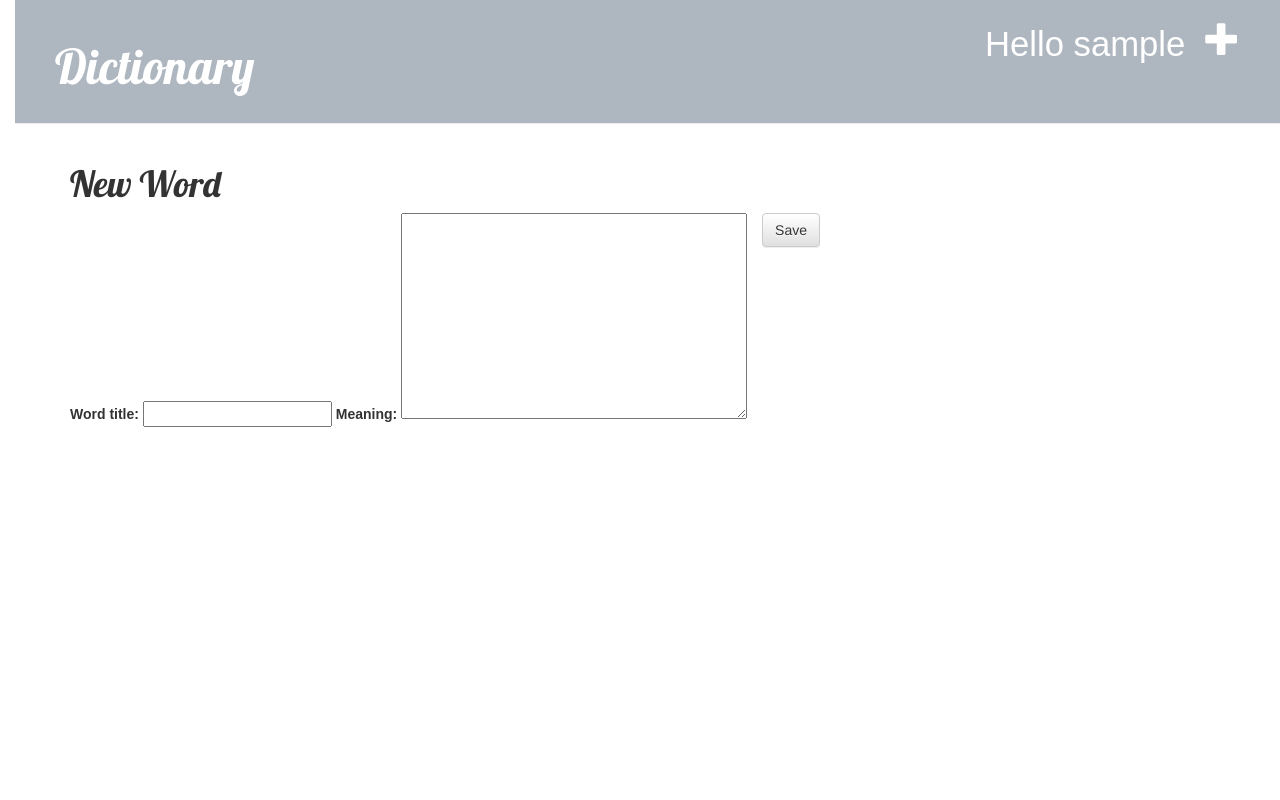
After one commit to sharique-ansari/Django_dictionary, a Django app: a page that uses dostdict/templates/dostdict/base.html in a window 1280 px wide. The commit adds this page. Run offline with Django 3.2, Linux system fonts and the light colour scheme; the visitor is signed in with stand-in values (Sample User, id 1); some libraries are stand-ins or nearby versions.

Commit message:
add/remove words with secure mode

```diff
--- /dev/null
+++ b/dostdict/forms.py
@@ -0,0 +1,9 @@
+from django import forms
+from .models import Word
+
+
+class WordForm(forms.ModelForm):
+
+    class Meta:
+        model = Word
+        fields = ('word_title', 'meaning',)
--- /dev/null
+++ b/dostdict/static/css/blog.css
@@ -0,0 +1,61 @@
+h1 a {
+    color: #2E86C1;
+    font-family: 'Lobster';
+
+}
+body {
+    padding-left: 15px;
+}
+.page-header {
+    background-color: #AEB6BF;
+    margin-top: 0;
+    padding: 20px 20px 20px 40px;
+}
+
+.page-header h1, .page-header h1 a, .page-header h1 a:visited, .page-header h1 a:active {
+    color: #ffffff;
+    font-size: 36pt;
+    text-decoration: none;
+}
+
+.content {
+    margin-left: 40px;
+}
+
+h1, h2, h3, h4 {
+    font-family: 'Lobster', cursive;
+}
+
+.date {
+    color: #828282;
+}
+
+.save {
+    float: right;
+}
+
+.post-form textarea, .post-form input {
+    width: 100%;
+}
+
+.top-menu, .top-menu:hover, .top-menu:visited {
+    color: #ffffff;
+    float: right;
+    font-size: 26pt;
+    margin-right: 20px;
+}
+
+.post {
+    margin-bottom: 70px;
+}
+
+.post h1 a, .post h1 a:visited {
+    color: #000000;
+}
+.comment {
+    margin: 20px 0px 20px 20px;
+}
+p {
+    font-family: Arial;
+    display: inline;
+}
--- /dev/null
+++ b/dostdict/templates/dostdict/add_word.html
@@ -0,0 +1,9 @@
+{% extends 'dostdict/base.html' %}
+
+{% block content %}
+    <h1>New Word</h1>
+    <form method="POST" class="word-form">{% csrf_token %}
+        {{ form.as_p }}
+        <button type="submit" class="save btn btn-default">Save</button>
+    </form>
+{% endblock %}
--- /dev/null
+++ b/dostdict/templates/dostdict/base.html
@@ -0,0 +1,28 @@
+{% load staticfiles %}
+<html>
+    <head>
+        <title>Dictionary</title>
+        <link rel="icon" href="http://icons.iconarchive.com/icons/fasticon/beach/128/shark-icon.png" sizes="16x16" type="image/png">
+        <link rel="stylesheet" href="//maxcdn.bootstrapcdn.com/bootstrap/3.2.0/css/bootstrap.min.css">
+        <link rel="stylesheet" href="//maxcdn.bootstrapcdn.com/bootstrap/3.2.0/css/bootstrap-theme.min.css">
+        <link href='//fonts.googleapis.com/css?family=Lobster&subset=latin,latin-ext' rel='stylesheet' type='text/css'>
+        <link rel="stylesheet" href="{% static 'css/blog.css' %}">
+    </head>
+    <body>
+        <div class="page-header">
+            {% if user.is_authenticated %}
+                <a href="{% url 'add_word' %}" class="top-menu"><span class="glyphicon glyphicon-plus"></span></a>
+                <p class="top-menu">Hello {{ user.username }}</p>
+            {% endif %}
+            <h1><a href="/">Dictionary</a></h1>
+        </div>
+        <div class="content container">
+            <div class="row">
+                <div class="col-md-8">
+                {% block content %}
+                {% endblock %}
+                </div>
+            </div>
+        </div>
+    </body>
+</html>
--- a/dostdict/urls.py
+++ b/dostdict/urls.py
@@ -1,7 +1,15 @@
 from django.conf.urls import url
+
 from . import views
 
 
 urlpatterns = [
     url(r'^$', views.word_list, name='word_list'),
+    url(r'^startswith/(?P<pk>[a-zA-Z]+)/$', views.starts_with, name='starting_with'),
+    url(r'^word/detail/(?P<pk>\d+)/$',views.word_detail, name='word_detail'),
+    url(r'^addword/new/$',views.add_word,name='add_word'),
+    url(r'^startswith/list/(?P<pk>[a-zA-Z]+)/$',views.all_startswith,name='all_startswith'),
+    url(r'^word/(?P<pk>\d+)/edit/$',views.word_edit,name='word_edit'),
+    url(r'^word/(?P<pk>\d+)/delete/$',views.word_delete,name='word_delete')
+
 ]
--- a/dostdict/views.py
+++ b/dostdict/views.py
@@ -1,6 +1,68 @@
-from django.shortcuts import render
+from .models import Word
+from django.shortcuts import render, get_object_or_404
+from django.shortcuts import redirect
+from django.contrib.auth.decorators import login_required
+from .forms import WordForm
 
 
 def word_list(request):
     return render(request,'dostdict/word_list.html')
+
+
+def starts_with(request,pk):
+    words= Word.objects.filter(word_title__startswith=pk)[:5]
+    return render(request, 'dostdict/word_starts.html', {'words': words})
+
+
+def all_startswith(request,pk):
+    words=Word.objects.filter(word_title__startswith=pk)
+    return render(request,'dostdict/word_starts_all.html',{'words':words})
+
+
+
+def word_detail(request,pk):
+    print(pk)
+    word = get_object_or_404(Word,pk=pk)
+    print(word.meaning)
+    return render(request, 'dostdict/word_detail.html', {'word':word})
+
+@login_required
+def add_word(request):
+    if request.method =="POST":
+        form = WordForm(request.POST)
+        if form.is_valid():
+            word = form.save(commit=False)
+            word.author=request.user
+            word.save()
+            return redirect('word_detail', pk=word.pk)
+    else:
+        form = WordForm()
+    return render(request, 'dostdict/add_word.html',{'form':form})
+
+
+@login_required
+def word_edit(request,pk):
+    word=get_object_or_404(Word,pk=pk)
+    if request.method=="POST":
+        form =WordForm(request.POST, instance=word)
+        if form.is_valid():
+            word = form.save(commit=False)
+            word.author = request.user
+            word.save()
+            return redirect('word_detail',pk=word.pk)
+    else:
+        form= WordForm(instance=word)
+    return render(request,'dostdict/add_word.html',{'form':form})
+
+
+@login_required
+def word_delete(request,pk):
+    word=get_object_or_404(Word ,pk=pk)
+    word.delete()
+    return redirect('word_list')
+
+
+
+
+
 # Create your views here.
```
Also changed, not shown: dostdict/templates/dostdict/word_detail.html (added, +18 -0 lines), dostdict/templates/dostdict/word_list.html (+6 -9 lines), dostdict/templates/dostdict/word_starts.html (added, +13 -0 lines), dostdict/templates/dostdict/word_starts_all.html (added, +10 -0 lines), dostdict/templatetags/dict_extra.py (added, +12 -0 lines), dostdict/templatetags/__init__.py (added).
